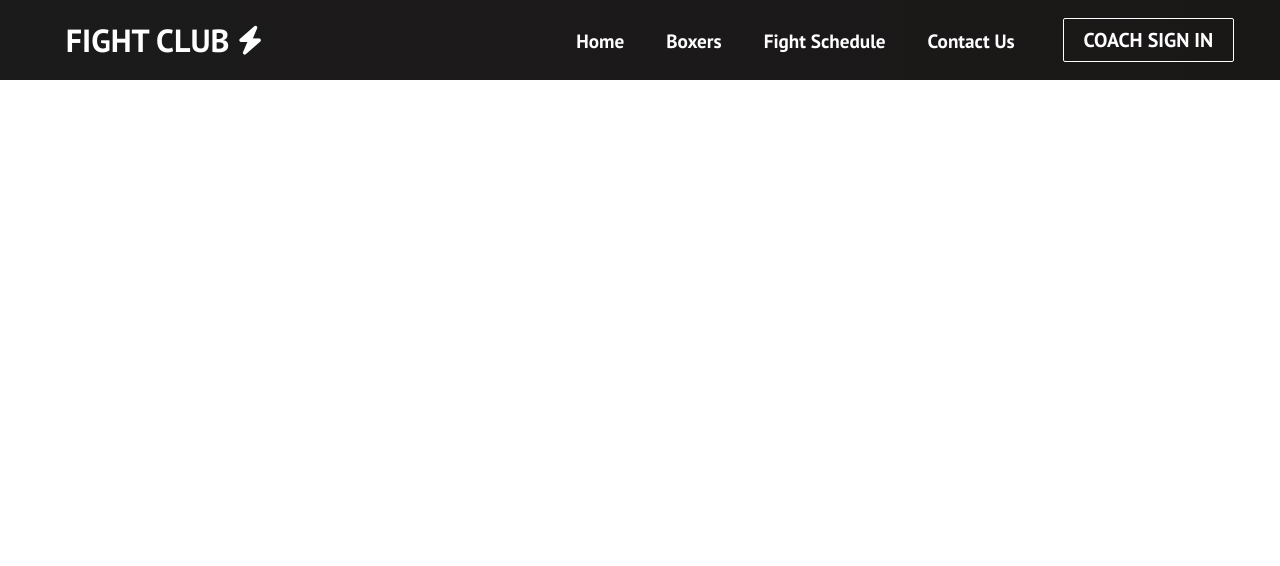
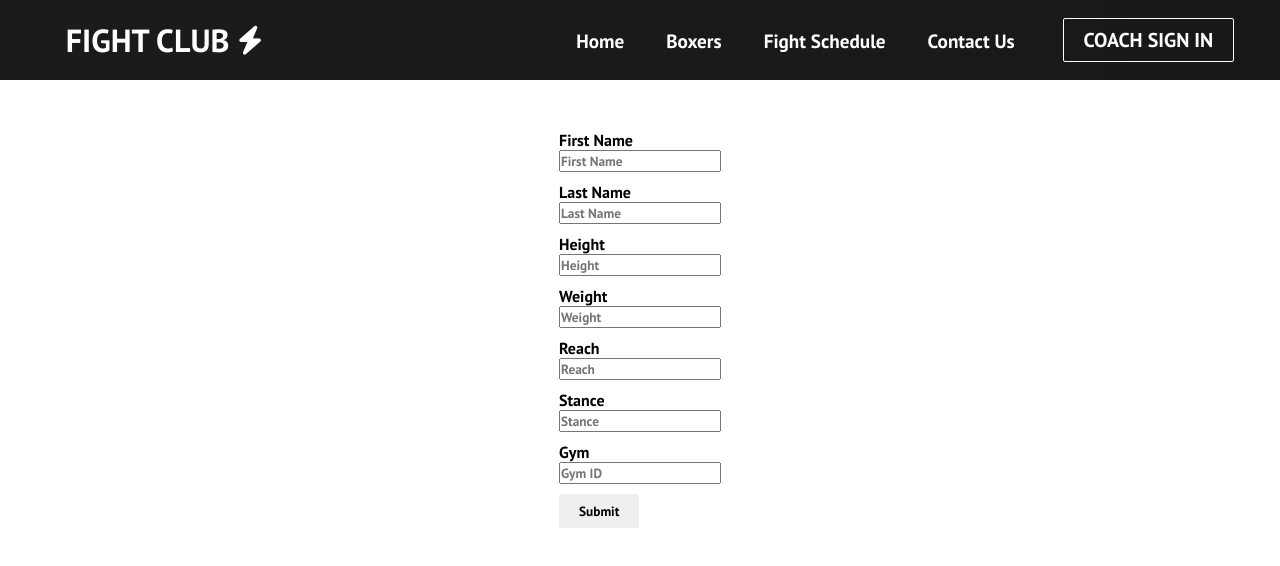
Before and after one commit to ZaidYounan/fight-club, a React (Create React App) app: page /fighters/new in a window 1280 px wide. Shown: the top 566 px of the page. Built offline with nearby package versions, Linux system fonts and the light colour scheme.

Commit message:
Link POST Request to API successfully, new Boxers can now be created using the NewBoxer form, fix bug with routing

```diff
--- a/src/App.js
+++ b/src/App.js
@@ -18,7 +18,7 @@ function App() {
           <Route path="/schedule" exact component={Schedule} />
           <Route path="/schedule/new" exact component={ScheduleForm} />
           <Route path="/fighters" exact component={Fighters}/>
-          <Route path="/fighter/new" exact component={CreateBoxer}/>
+          <Route path="/fighters/new" exact component={CreateBoxer}/>
         </Switch>
       </Router>
     </>
--- a/src/components/BoxerView.js
+++ b/src/components/BoxerView.js
@@ -44,7 +44,7 @@ function BoxerView() {
                         })}
                     </div>
                 ))}
-                <Button link='/fighter/new' buttonStyle='btn--schedule'>Add A New Fighter</Button>
+                <Button link='/fighters/new' buttonStyle='btn--schedule'>Add A New Fighter</Button>
             </div>
         ) : (
             <div>Loading Boxers</div>
--- a/src/components/Button.js
+++ b/src/components/Button.js
@@ -6,7 +6,7 @@ const STYLES = ['btn--primary', 'btn--outline', 'btn--test','btn--schedule'];
 
 const SIZES = ['btn--medium', 'btn--large'];
 
-const LINKS = ['/sign-up', '/sign-in', '/schedule','/schedule/new','/fighters', '/fighter/new']
+const LINKS = ['/sign-up', '/sign-in', '/schedule','/schedule/new','/fighters', '/fighters/new']
 
 export const Button = ({
     children,
--- a/src/components/NewBoxer.js
+++ b/src/components/NewBoxer.js
@@ -1,4 +1,4 @@
-import React, { useEffect, useState } from 'react';
+import  { useState } from 'react';
 import './NewBoxer.css'
 import axios from 'axios';
 
@@ -9,6 +9,7 @@ function NewBoxer() {
     const [height, setHeight] = useState('');
     const [weight, setWeight] = useState('');
     const [reach, setReach] = useState('');
+    const [stance, setStance] = useState('');
     const [gym, setGym] = useState('');
     const [loading, setLoading] = useState(false);
     const [isError, setIsError] = useState(false);
@@ -18,25 +19,26 @@ function NewBoxer() {
         setLoading(true);
         setIsError(false);
         const data = {
-            firstName: firstName,
-            lastName: lastName,
+            first_name: firstName,
+            last_name: lastName,
             height: height,
             weight: weight,
             reach: reach,
-            gym: gym,
+            stance: stance,
+            gym_id: gym,
         }
-        axios.post('http://localhost:3001/fighter/new', data).then(res =>{
+        axios.post('http://localhost:3001/boxers/new', data).then(res =>{
             setData(res.data);
             setFirstName('');
             setLastName('');
             setHeight('');
             setWeight('');
             setReach('');
+            setStance('');
             setGym('');
             setLoading(false);
         })
     }
-
 
     return (
         <div className="container">
@@ -92,6 +94,16 @@ function NewBoxer() {
               onChange={e => setReach(e.target.value)} />
           </div>
           <div className="form-group">
+            <label htmlFor="stance" className="mt-2">Stance</label>
+            <input
+              type="string"
+              className="form-control"
+              id="stance"
+              placeholder="Stance"
+              value={stance}
+              onChange={e => setStance(e.target.value)} />
+          </div>
+          <div className="form-group">
             <label htmlFor="gym" className="mt-2">Gym</label>
             <input
               type="number"
```
Also changed, not shown: src/components/NewFighter.css (deleted), src/components/NewFighter.js (deleted).
